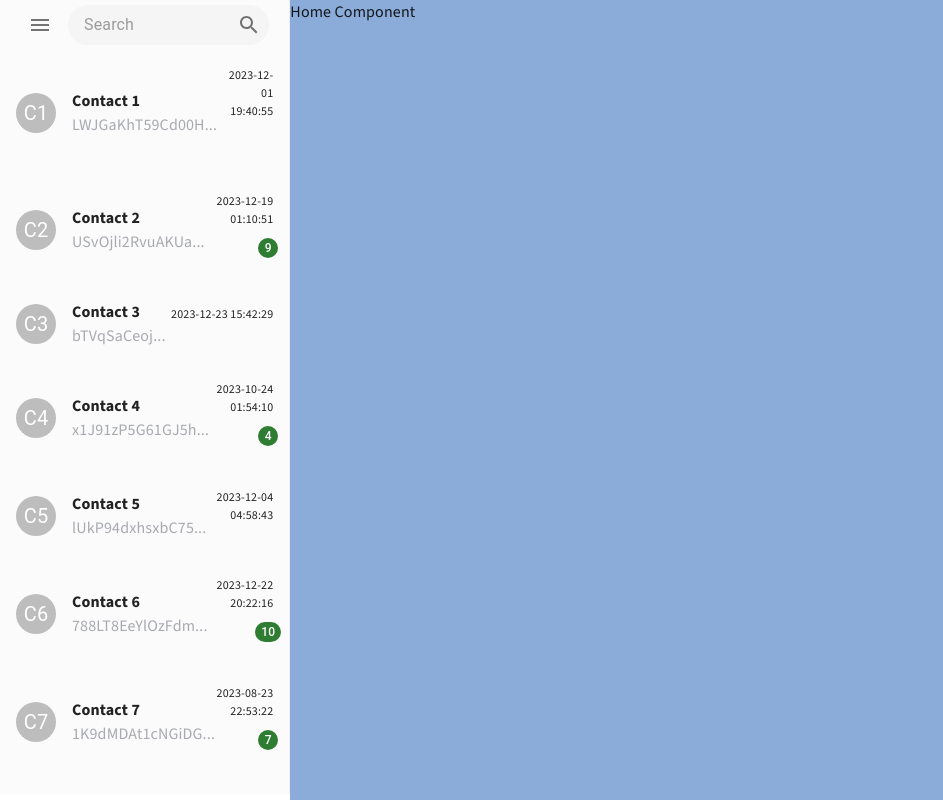
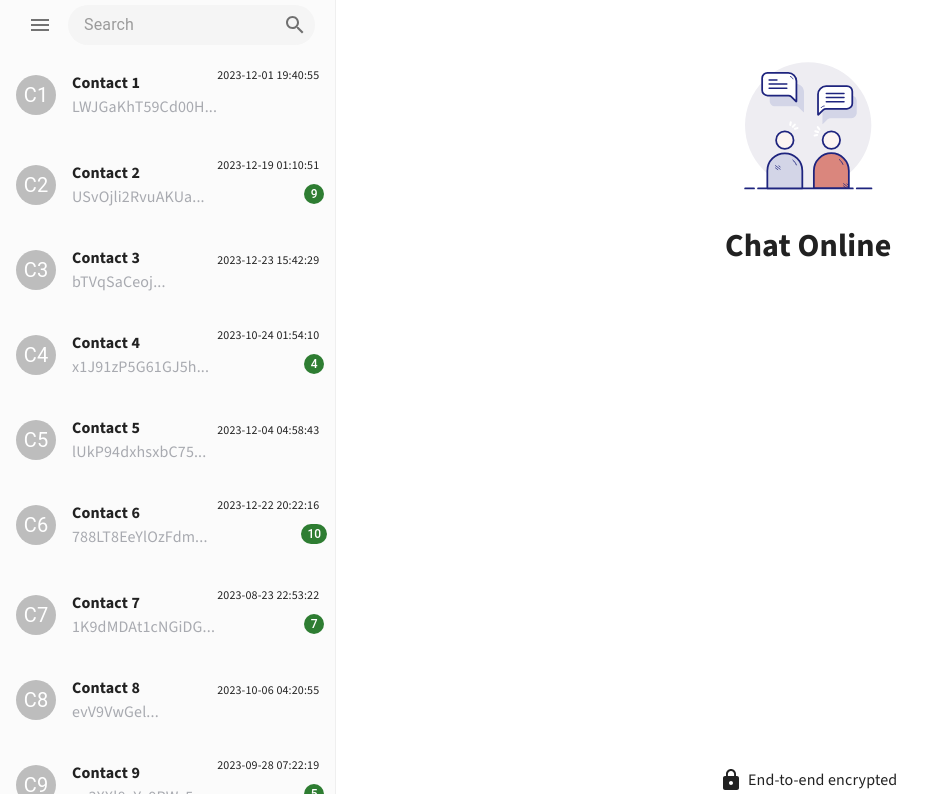
Before and after one commit to TarcioDiniz/Chatgram-Web-App, a React (Create React App) app: page / in a window 1280 px wide. Shown: the whole page, without its empty margins (0-943 px from the left). Built offline with nearby package versions, Linux system fonts and the light colour scheme.

Commit message:
Init Model Class

```diff
--- a/public/index.html
+++ b/public/index.html
@@ -10,34 +10,11 @@
       content="Web site created using create-react-app"
     />
     <link rel="apple-touch-icon" href="%PUBLIC_URL%/logo192.png" />
-    <!--
-      manifest.json provides metadata used when your web app is installed on a
-      user's mobile device or desktop. See https://developers.google.com/web/fundamentals/web-app-manifest/
-    -->
     <link rel="manifest" href="%PUBLIC_URL%/manifest.json" />
-    <!--
-      Notice the use of %PUBLIC_URL% in the tags above.
-      It will be replaced with the URL of the `public` folder during the build.
-      Only files inside the `public` folder can be referenced from the HTML.
-
-      Unlike "/favicon.ico" or "favicon.ico", "%PUBLIC_URL%/favicon.ico" will
-      work correctly both with client-side routing and a non-root public URL.
-      Learn how to configure a non-root public URL by running `npm run build`.
-    -->
-    <title>React App</title>
+    <title>Chatgram Web-App</title>
   </head>
   <body>
     <noscript>You need to enable JavaScript to run this app.</noscript>
     <div id="root"></div>
-    <!--
-      This HTML file is a template.
-      If you open it directly in the browser, you will see an empty page.
-
-      You can add webfonts, meta tags, or analytics to this file.
-      The build step will place the bundled scripts into the <body> tag.
-
-      To begin the development, run `npm start` or `yarn start`.
-      To create a production bundle, use `npm run build` or `yarn build`.
-    -->
   </body>
 </html>
--- a/src/DesktopApp.js
+++ b/src/DesktopApp.js
@@ -12,7 +12,7 @@ const DesktopApp = ({ selectedContact, handleContactClick }) => {
                 {selectedContact ? (
                     <Route path="/" element={<ChatContainer selectedContact={selectedContact} isMobile={false} />} />
                 ) : (
-                    <Route path="/" element={<Home />} />
+                    <Route path="/" element={<Home style={{width: "100%"}} />} />
                 )}
             </Routes>
         </>
--- a/src/data/mockData.js
+++ /dev/null
@@ -1 +0,0 @@
-import MockData from "MockDataComplete.json"
--- /dev/null
+++ b/src/data/model/Conversation.ts
@@ -0,0 +1,5 @@
+import {Message} from "./Message";
+
+export class Conversation {
+    public readonly MESSAGE: Message[];
+}
--- /dev/null
+++ b/src/data/model/Message.ts
@@ -0,0 +1,6 @@
+export class Message {
+    public readonly TEXT: string;
+    public readonly SENDER: string;
+    public readonly TIMESTAMP: string;
+    public readonly STATUS: string;
+}
--- a/src/scenes/chat/index.jsx
+++ b/src/scenes/chat/index.jsx
@@ -1,13 +1,20 @@
-import React, {useState, useRef} from "react";
-import {Box, TextField, IconButton, createTheme, ThemeProvider, useMediaQuery} from "@mui/material";
+import React, { useState, useRef } from "react";
+import {
+    Box,
+    TextField,
+    IconButton,
+    createTheme,
+    ThemeProvider,
+    useMediaQuery,
+} from "@mui/material";
 import SendIcon from "@mui/icons-material/Send";
 import InsertEmoticonIcon from "@mui/icons-material/InsertEmoticon";
 import default_background from "../../assets/background/default-background-black.png";
 import applyBackgroundOpacity from "../../utilities/applyBackgroundOpacity";
-import EmojiPicker from 'emoji-picker-react';
+import EmojiPicker from "emoji-picker-react";
 import ChatRender from "./ChatRenderer";
 
-const Chat = ({conversations}) => {
+const Chat = ({ conversations }) => {
     const [message, setMessage] = useState("");
     const [showEmojiPicker, setShowEmojiPicker] = useState(false);
     const textFieldRef = useRef();
@@ -22,8 +29,9 @@ const Chat = ({conversations}) => {
     return (
         <ThemeProvider theme={theme}>
             <Box sx={applyBackgroundOpacity(default_background, 0.8)}>
-                <ChatRender conversations={conversations}/>
-                <Box sx={{
+                <ChatRender conversations={conversations} />
+                <Box
+                    sx={{
                         display: "flex",
                         alignItems: "center",
                         backgroundColor: "#fff",
@@ -46,15 +54,18 @@ const Chat = ({conversations}) => {
                                 },
                             },
                         },
-                }}>
-                    {isMobile? null: (
-                        <IconButton onClick={() => setShowEmojiPicker(!showEmojiPicker)}>
-                            <InsertEmoticonIcon/>
+                    }}
+                >
+                    {isMobile ? null : (
+                        <IconButton
+                            onClick={() => setShowEmojiPicker(!showEmojiPicker)}
+                        >
+                            <InsertEmoticonIcon />
                         </IconButton>
                     )}
                     {showEmojiPicker && (
-                        <Box sx={{position: 'absolute', bottom: 80}}>
-                            <EmojiPicker onEmojiClick={handleEmojiSelect}/>
+                        <Box sx={{ position: "absolute", bottom: 80 }}>
+                            <EmojiPicker onEmojiClick={handleEmojiSelect} />
                         </Box>
                     )}
                     <TextField
@@ -65,10 +76,17 @@ const Chat = ({conversations}) => {
                         size="small"
                         fullWidth
                         multiline
+                        minRows={1} // Definindo o número mínimo de linhas para 1
+                        maxRows={3} // Definindo o número máximo de linhas para 3
                         inputRef={textFieldRef}
+                        inputProps={{
+                            style: {
+                                overflowY: "auto", // Adicionando scroll quando necessário
+                            },
+                        }}
                     />
                     <IconButton>
-                        <SendIcon/>
+                        <SendIcon />
                     </IconButton>
                 </Box>
             </Box>
--- a/src/scenes/home/index.jsx
+++ b/src/scenes/home/index.jsx
@@ -1,11 +1,49 @@
 import React from "react";
+import chatLogoUrl from "../../assets/Image/home.svg";
+import LockIcon from "@mui/icons-material/Lock";
 
 const Home = () => {
-    return <div style={{
-        backgroundColor: "#8BABD8",
-        height: "100vh",
-        width: "100%"
-    }}>Home Component</div>;
+    const containerStyle = {
+        textAlign: "center",
+        marginTop: "50px",
+        width: "80%",
+        display: "flex",
+        flexDirection: "column",
+        alignItems: "center",
+    };
+
+    const logoStyle = {
+        width: "150px",
+        height: "150px",
+    };
+
+    const chatTitleStyle = {
+        marginBottom: "20px",
+    };
+
+    const footerStyle = {
+        textAlign: "center",
+        display: "flex",
+        alignItems: "center",
+        position: "absolute",
+        bottom: 0,
+        height: "2.5rem",
+    };
+
+    const lockIconStyle = {
+        marginRight: "5px",
+    };
+
+    return (
+        <div style={containerStyle}>
+            <img src={chatLogoUrl} alt="Balão de Conversa" style={logoStyle}/>
+            <h1 style={chatTitleStyle}>Chat Online</h1>
+            <footer style={footerStyle}>
+                <LockIcon style={lockIconStyle}/>
+                <p>End-to-end encrypted</p>
+            </footer>
+        </div>
+    );
 };
 
 export default Home;
```
Also changed, not shown: src/data/MockDataComplete.json (deleted, +0 -73 lines), src/data/model/Contact.ts (added, +20 -0 lines), src/assets/Image/home.svg (added), 1 other file (tests, documents, lock files or other folders). Lines whose indentation alone changed are shown as unchanged.
